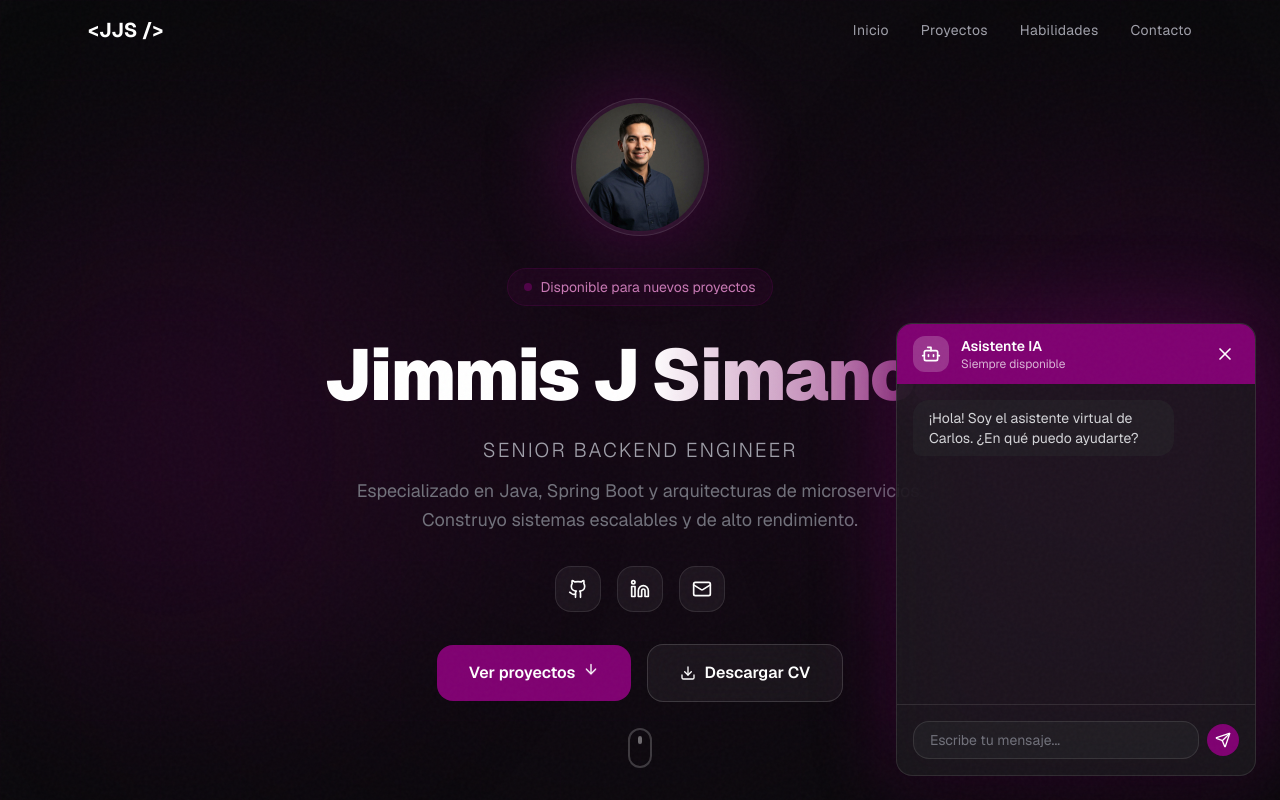
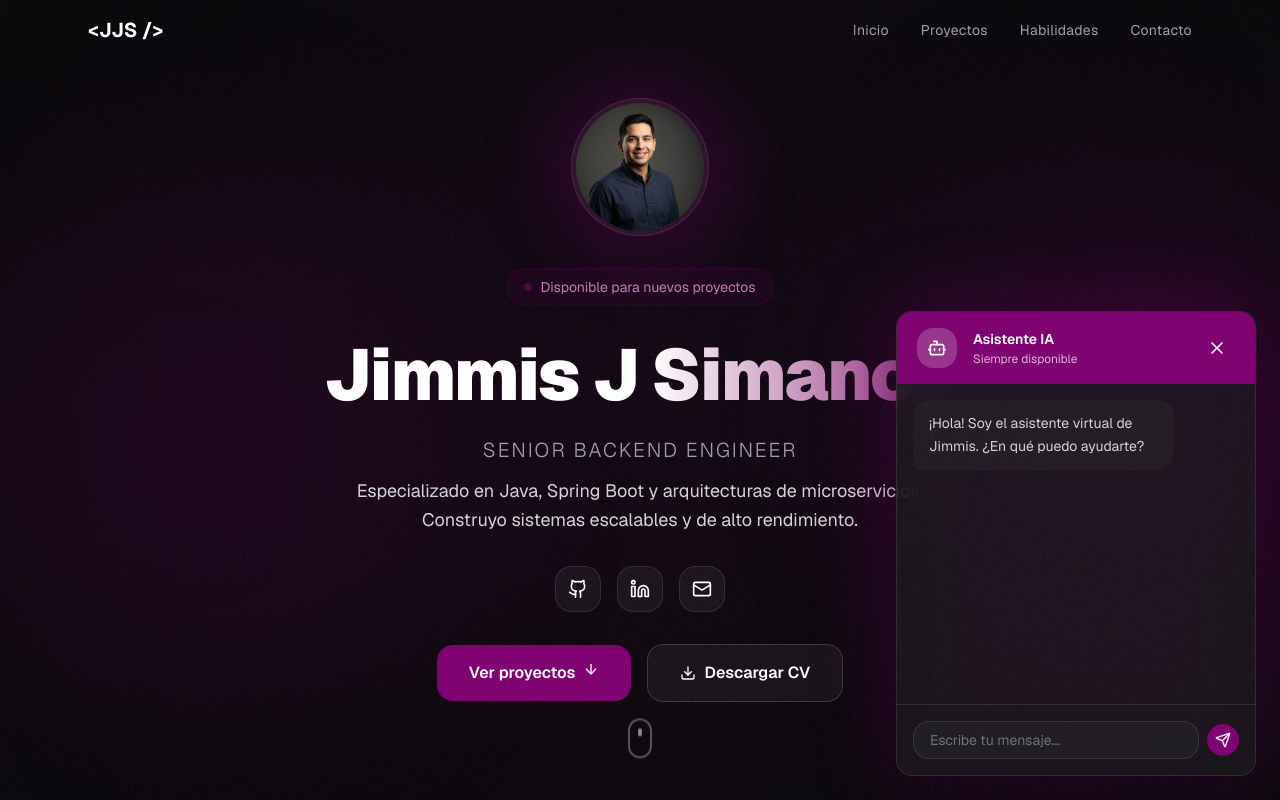
Before and after one commit to JimsimroDev/jimmis-backend-portfolio, a Next.js app: page / in a window 1280 px wide. Both pictures are taken after a click on the button "Abrir chat". Shown: the top 800 px of the page. Built offline with nearby package versions, Linux system fonts and the light colour scheme.

Commit message:
feat: refine chat widget, hero description, and scroll indicator\n\nUpdate chat widget with new greeting and bot responses; enhance hero text contrast; improve scroll indicator visibility and animation.

```diff
--- a/components/chat-widget.tsx
+++ b/components/chat-widget.tsx
@@ -12,7 +12,7 @@ interface Message {
 const initialMessages: Message[] = [
   {
     id: 1,
-    text: "¡Hola! Soy el asistente virtual de Carlos. ¿En qué puedo ayudarte?",
+    text: "¡Hola! Soy el asistente virtual de Jimmis. ¿En qué puedo ayudarte?",
     isBot: true,
   },
 ]
@@ -37,9 +37,9 @@ export function ChatWidget() {
     // Simulate bot response
     setTimeout(() => {
       const botResponses = [
-        "¡Gracias por tu interés! Carlos está especializado en arquitecturas backend con Java y Spring Boot.",
-        "Puedes contactar a Carlos directamente en carlos@example.com para discutir tu proyecto.",
-        "Carlos tiene experiencia en microservicios, sistemas distribuidos y procesamiento de datos en tiempo real.",
+        "¡Gracias por tu interés! Jimmis está especializado en arquitecturas backend con Java y Spring Boot.",
+        "Puedes contactar a Jimmis directamente en jimmis@example.com para discutir tu proyecto.",
+        "Jimmis tiene experiencia en microservicios, sistemas distribuidos y procesamiento de datos en tiempo real.",
         "¿Te gustaría ver algún proyecto específico? Puedes explorar la sección de proyectos.",
       ]
 
@@ -76,19 +76,19 @@ export function ChatWidget() {
 
           <div className="relative bg-zinc-900/80 backdrop-blur-xl border border-white/10 rounded-2xl shadow-2xl overflow-hidden">
             {/* Header */}
-            <div className="bg-[rgb(127,0,113)] px-4 py-3 flex items-center justify-between">
-              <div className="flex items-center gap-3">
-                <div className="p-2 bg-white/20 rounded-lg">
+            <div className="bg-[rgb(127,0,113)] px-5 py-4 flex items-center justify-between">
+              <div className="flex items-center gap-4">
+                <div className="p-2.5 bg-white/20 rounded-xl">
                   <Bot className="w-5 h-5 text-white" />
                 </div>
                 <div>
                   <h3 className="text-white font-semibold text-sm">Asistente IA</h3>
-                  <p className="text-white/70 text-xs">Siempre disponible</p>
+                  <p className="text-white/70 text-xs mt-0.5">Siempre disponible</p>
                 </div>
               </div>
               <button
                 onClick={() => setIsOpen(false)}
-                className="p-1 hover:bg-white/20 rounded-lg transition-colors"
+                className="p-2 hover:bg-white/20 rounded-xl transition-colors"
                 aria-label="Cerrar chat"
               >
                 <X className="w-5 h-5 text-white" />
@@ -103,7 +103,7 @@ export function ChatWidget() {
                   className={`flex ${message.isBot ? "justify-start" : "justify-end"}`}
                 >
                   <div
-                    className={`max-w-[80%] px-4 py-2 rounded-2xl text-sm ${
+                    className={`max-w-[80%] px-4 py-3 rounded-2xl text-sm leading-relaxed ${
                       message.isBot
                         ? "bg-zinc-800/50 text-zinc-300 rounded-bl-sm"
                         : "bg-[rgb(127,0,113)] text-white rounded-br-sm"
--- a/components/hero.tsx
+++ b/components/hero.tsx
@@ -60,7 +60,7 @@ export function Hero() {
         </p>
 
         {/* Description */}
-        <p className="text-base md:text-lg text-zinc-500 max-w-xl mx-auto mb-8 leading-relaxed">
+        <p className="text-base md:text-lg text-zinc-300 max-w-xl mx-auto mb-8 leading-relaxed">
           Especializado en Java, Spring Boot y arquitecturas de microservicios.
           Construyo sistemas escalables y de alto rendimiento.
         </p>
@@ -117,10 +117,10 @@ export function Hero() {
         </div>
       </div>
 
-      {/* Scroll Indicator */}
-      <div className="absolute bottom-8 left-1/2 -translate-x-1/2">
-        <div className="w-6 h-10 border-2 border-white/20 rounded-full flex justify-center">
-          <div className="w-1 h-2 bg-white/40 rounded-full mt-2 animate-bounce" />
+      {/* Scroll Indicator with Bounce Animation */}
+      <div className="absolute bottom-8 left-1/2 -translate-x-1/2 animate-bounce">
+        <div className="w-6 h-10 border-2 border-white/30 rounded-full flex justify-center">
+          <div className="w-1 h-2 bg-white/50 rounded-full mt-2" />
         </div>
       </div>
     </section>
```
